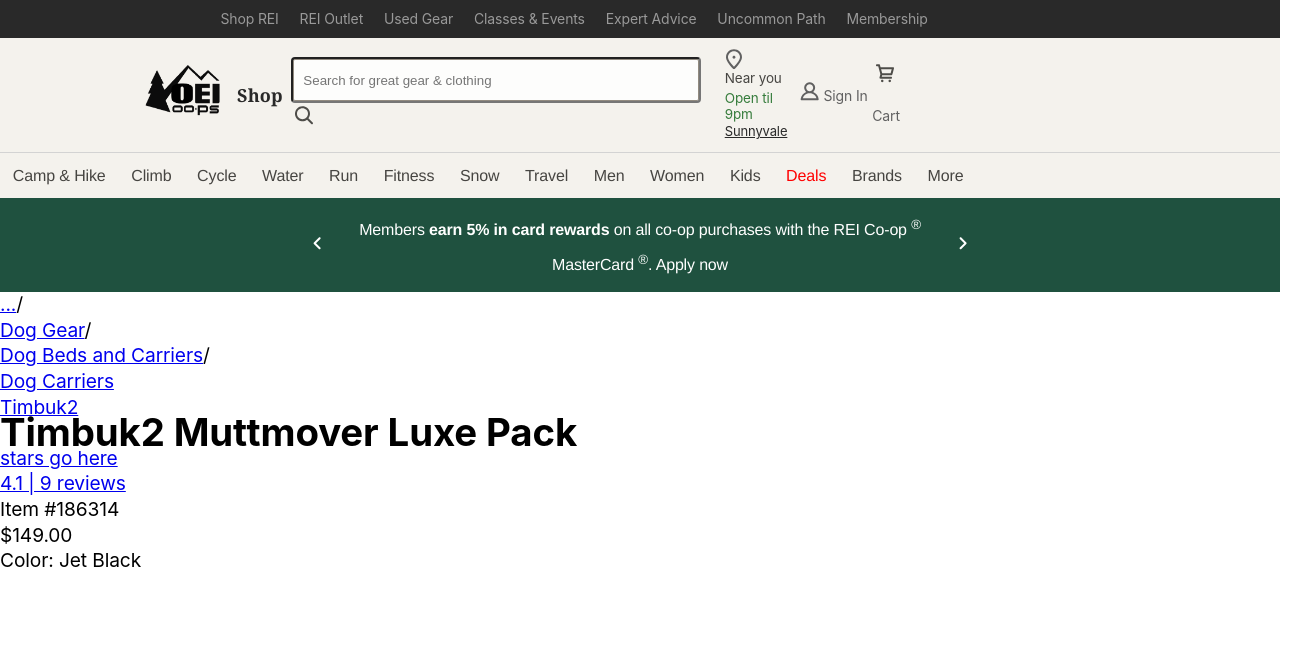
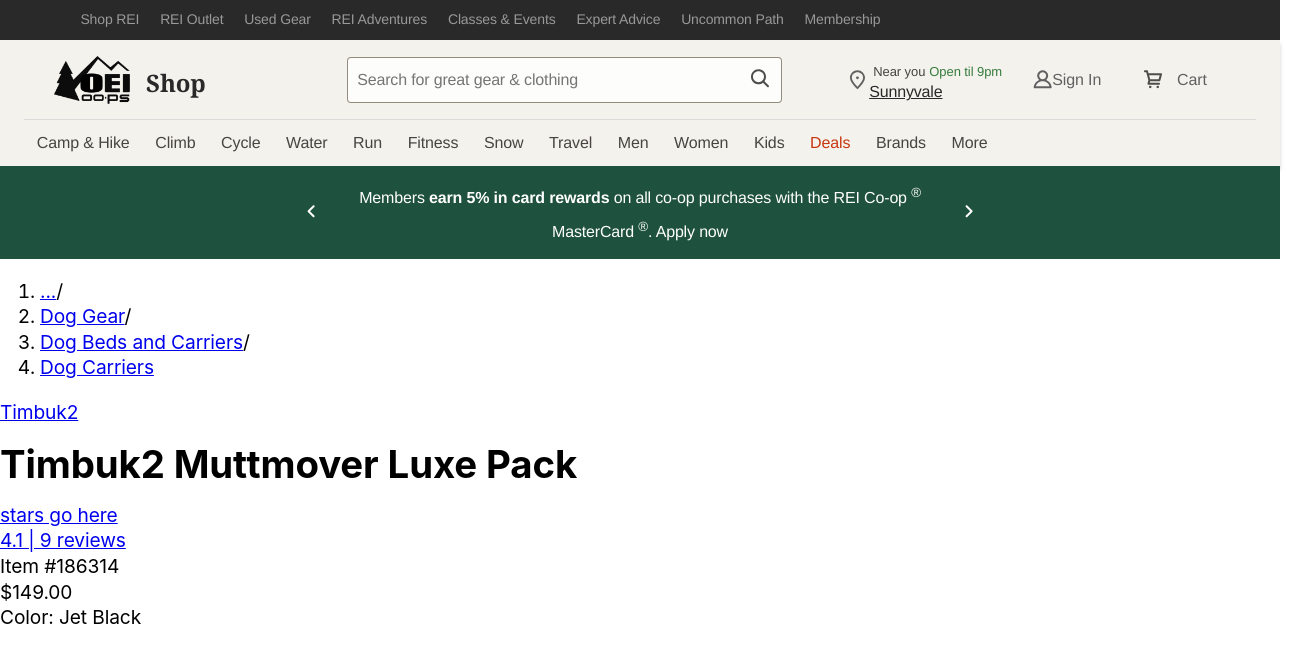
Before and after one commit to pedrovily1/rei-clone-react, a React (Vite) app: page / in a window 1280 px wide. Shown: the top 662 px of the page, 1304 px wide, since content can reach past the window. Built offline with nearby package versions, Linux system fonts and the light colour scheme.

Commit message:
restyled masthead

```diff
--- a/src/components/header/GnavContainer.css
+++ b/src/components/header/GnavContainer.css
@@ -0,0 +1,6 @@
+#GnavContainer {
+    margin-left: auto;
+    margin-right: auto;
+    max-width: 1232px;
+    box-sizing: border-box;
+}
--- a/src/components/header/LowerBar.css
+++ b/src/components/header/LowerBar.css
@@ -7,26 +7,30 @@
   width: 100vw;
 }
 
-#lowerBarhr {
-  height: 1px;
-  background-color: lightgrey;
-  border: none;
+.lowerBarBtns {
+  line-height: 20px;
+  padding: 0.8rem 0.8rem;
 }
 
-#lowerBarBtns {
-  font-size: 1rem;
-  font-weight: 400;
-  line-height: 20px;
-  word-wrap: break-word;
-  padding: 0.8rem 0.8rem;
-  text-align: center;
-  white-space: nowrap;
-}
-#lowerBarBtns:hover {
+.lowerBarBtns:hover {
   border-bottom: 3px solid #292929c7;
+  padding-bottom: 0px;
   cursor: pointer;
   transition: 0.03s;
 }
-#lowerBarBtns:active {
-  border: 1px solid black;
+
+.lowerBarBtns:active {
+  box-shadow: inset 0px 0px 1px 2px black;
 }
+
+#deals {
+  color: #c7370f;
+  text-shadow: #c7370f;
+}
+
+#deals:hover {
+  border-bottom: 3px solid #c7370f;
+  padding-bottom: 0px;
+  cursor: pointer;
+  transition: 0.03s;
+}
--- a/src/components/header/LowerBar.jsx
+++ b/src/components/header/LowerBar.jsx
@@ -3,22 +3,21 @@
 const LowerBar = () => {
   return (
     <>
-        <hr id="lowerBarhr"></hr>
       <div className="LowerBar">
-          <div id="lowerBarBtns">Camp & Hike</div>
-          <div id="lowerBarBtns">Climb</div>
-          <div id="lowerBarBtns">Cycle</div>
-          <div id="lowerBarBtns">Water</div>
-          <div id="lowerBarBtns">Run</div>
-          <div id="lowerBarBtns">Fitness</div>
-          <div id="lowerBarBtns">Snow</div>
-          <div id="lowerBarBtns">Travel</div>
-          <div id="lowerBarBtns">Men</div>
-          <div id="lowerBarBtns">Women</div>
-          <div id="lowerBarBtns">Kids</div>
-                <div id="lowerBarBtns" style={{ color: 'red', borderColor: 'red'}}>Deals</div>
-          <div id="lowerBarBtns">Brands</div>
-          <div id="lowerBarBtns">More</div>
+        <div className="lowerBarBtns">Camp & Hike</div>
+        <div className="lowerBarBtns">Climb</div>
+        <div className="lowerBarBtns">Cycle</div>
+        <div className="lowerBarBtns">Water</div>
+        <div className="lowerBarBtns">Run</div>
+        <div className="lowerBarBtns">Fitness</div>
+        <div className="lowerBarBtns">Snow</div>
+        <div className="lowerBarBtns">Travel</div>
+        <div className="lowerBarBtns">Men</div>
+        <div className="lowerBarBtns">Women</div>
+        <div className="lowerBarBtns">Kids</div>
+        <div className="lowerBarBtns" id="deals">Deals</div>
+        <div className="lowerBarBtns">Brands</div>
+        <div className="lowerBarBtns">More</div>
       </div>
     </>
   );
--- a/src/components/header/Masthead.css
+++ b/src/components/header/Masthead.css
@@ -1,168 +1,147 @@
-#Masthead{
-    margin-right: 344px;
-    margin-left: 100px;
-    padding-top: 10.5px;
-    padding-bottom: 11.5px;
+#Masthead {
    display: flex;
-    flex-direction: row;
-    flex-wrap: nowrap;
-    align-items: stretch;
+   align-items: center;
+   height: 80px;
+   overflow: initial;
+   border-bottom: 1px solid #dadada;
+   box-sizing: border-box;
+   padding-left: 30px;
+   padding-right: 30px;
 }
- #masthead-left{
-    margin-right: 10px;
-    margin-left: 10px;
-    width: 48px;
-    height: 100%;
-    position: relative;
-    display: inline-flex;
+
+#masthead-left {
+   display: flex;
    align-items: center;
 }
 
 #masthead-center {
-    width: 100%;
+   flex: auto;
    display: flex;
-    flex-direction: row;
-    justify-content: center;
    align-items: center;
+   justify-content: flex-end;
 }
 
-  #masthead-center input{
-    width: 100%; height: 100%; padding-top: 13.50px; padding-bottom: 13.50px; padding-left: 10px; padding-right: 90px; background: rgba(255, 255, 255, 0.85); box-shadow: 0px 0px 0px 1px #928B80 inset; border-radius: 4px; overflow: hidden; justify-content: flex-start; align-items: flex-start; display: inline-flex
+#masthead-center form {
+   padding-left: 36px;
+   display: flex;
+   max-width: 480px;
+   width: 100%;
 }
 
-  #masthead-center button{
+#masthead-center input {
+   width: 100%;
    height: 46px;
-  padding: 0 10px;
-  background: #4E4D49;
-  border: none;
-  color: white;
-  font-size: 20px;
-  cursor: pointer;
+   padding: 0 90px 0 10px;
+   background-color: hsla(0, 0%, 100%, .85);
+   font-family: Graphik, Helvetica Neue, sans-serif;
+   letter-spacing: -.16px;
+   font-size: 16px;
+   line-height: 22px;
+   border: 0;
+   box-shadow: inset 0 0 0 1px #928b80;
    border-radius: 4px;
 }
 
-#img {
-    width:  147px;
-    height: 82px;
-    fill: #292929;
+#masthead-center button {
+   position: relative;
+   right: 45px;
+   padding: 8px 10px;
+   border: none;
+   background-color: transparent;
+   cursor: pointer;
 }
 
- #masthead-left h3{
-
-    color: #292929;
-    font-size: 18px;
-    font-family: Stuart,Georgia,serif;
-    font-style: normal;
-    font-weight: 600;
-    line-height: 24px;
-    letter-spacing: .1px;
-    word-wrap: break-word;
-    text-decoration: none;
-    margin-left: -20px;
-    white-space: nowrap;
-    position: relative;
-    display: block;
-    margin-bottom: -7px;
-
+#img {
+   width: 76px;
+   height: 48px;
+   fill: #292929;
+   margin-right: 16px;
 }
 
- #masthead-left a{
+#masthead-left a {
    text-decoration: none;
+   font-family: Stuart, Georgia, serif;
+   font-weight: 600;
+   color: #292929;
+   margin-bottom: -7px;
+   font-size: 24px;
+   line-height: 30px;
+   letter-spacing: -.16px;
+   -webkit-font-smoothing: antialiased;
 }
 
- #masthead-right{
-    display: flex;
-    flex-direction: row;
-    align-items: center;
+#masthead-right {
+   padding-left: 6px;
 }
- #mastead-actions{
+
+#mastead-actions {
    display: flex;
    align-items: center;
    flex-direction: row;
 }
 
-
- #second-div{
-    width: 90%;
-
- }
-
- #second-div a{
-    text-decoration: none;
-}
- #third-div{
-    width: 80%;
-    height: 100%;
+#container {
    display: flex;
-}
-
- #third-div a{
-     text-decoration: none;
- }
-
- #container {
-    width: 100%;
-    height: 100%;
+   cursor: pointer;
+   padding: 12px;
+   align-items: center;
 }
 
 #icon {
-     margin-right: 4px;
+   width: 16px;
+   height: 24px;
+   fill: #616161;
+   padding-left: 4px;
+   padding-right: 4px;
 }
 
 #details {
-    height: 100%;
-    width: 100%;
-    display: flex;
+   letter-spacing: -.08px;
+   font-size: 13px;
+   line-height: 1.6rem;
    padding-left: 4px;
-    flex-wrap: wrap;
-    align-items: flex-start;
-    flex-direction: row;
-
-}
-
-#text-container {
-    display: flex;
-    justify-content: flex-start;
-    gap: 4.75px;
-    flex-direction: row;
-    flex-wrap: wrap;
-}
-
-#near-you, #open-time {
-    font-size: 13.5px;
-    font-family: Inter;
 }
 
 #open-time {
-    color: #367C3C;
+   padding-left: 4px;
+   color: #367c3c;
 }
 
 #sunnyvale {
-    text-align: center;
    color: #292929;
-    font-size: 13px;
-    font-family: Inter;
+   text-decoration: underline;
+   font-family: Graphik, Helvetica Neue, sans-serif;
+   font-style: normal;
    font-weight: 400;
-    text-decoration: underline;
-    line-height: 18px;
-    word-wrap: break-word;
+   letter-spacing: -.16px;
 }
 
-#sign-in{
+#second-div a {
+   display: inline-flex;
+   align-items: center;
    color: #616161;
-     font-size: 14px;
-     font-family: Inter;
-     font-weight: 400;
-     line-height: 22px;
-     word-wrap: break-word;
    text-decoration: none;
+   padding: 1.2rem;
 }
 
-#cart{
+#third-div a {
+   display: inline-flex;
+   align-items: center;
    color: #616161;
-     font-size: 14px;
-     font-family: Inter;
-     font-weight: 400;
-     line-height: 22px;
-     word-wrap: break-word
+   text-decoration: none;
+   padding: 1.2rem;
 }
+
+#cartQty {
+   position: relative;
+   font-size: 12px;
+   bottom: 19px;
+   right: 4px;
+   background: #1f513f;
+   color: #fff;
+   padding: 1px 2px;
+   border: 1px solid #1f513f;
+   box-sizing: border-box;
+   box-shadow: 0 4px 4px 0 rgba(12, 11, 8, .2);
+   border-radius: 2px;
+}
--- a/src/components/header/Masthead.jsx
+++ b/src/components/header/Masthead.jsx
@@ -13,12 +13,9 @@
       <div id="masthead-left">
         <a href="https://www.rei.com/">
           <img id="img" src="src\assets\oei_logo.png">
-            {/*The OEI logo*/}
           </img>
         </a>
-        <a href="https://www.rei.com/">
-          <h3>Shop</h3>
-        </a>
+        <a href="https://www.rei.com/">Shop</a>
       </div>
 
       <div id="masthead-center">
@@ -27,36 +24,37 @@
             type="text"
             placeholder="Search for great gear & clothing"
           ></input>
-          <img src={Search} alt="Logo" id="Search"></img>
+          <button><img src={Search} alt="Logo" id="Search"></img></button>
         </form>
       </div>
 
       <div id="masthead-right">
         <div id="mastead-actions">
+
           <div id="container">
-            <div id="details">
-              <img src={vector} alt="Logo" id="icon"></img>
-              <div id="text-container">
-                <p id="near-you">Near you</p>
-                <p id="open-time">Open til 9pm</p>
+            <img src={vector} alt="Logo" id="icon"></img>
+            <div id="text-container">
+              <div id="details">
+                <span id="near-you">Near you</span>
+                <span id="open-time">Open til 9pm</span>
               </div>
               <div id="location">
-                <p id="sunnyvale">Sunnyvale</p>
+                <span id="sunnyvale">Sunnyvale</span>
               </div>
+
             </div>
+
           </div>
 
           <div id="second-div">
-            <div>
-              <a href="https://www.rei.com/login">
-                <img src={Profile} alt="Logo" id="icon"></img>
-                <span id="sign-in">Sign In</span>
-              </a>
-            </div>
+            <a href="https://www.rei.com/login">
+              <img src={Profile} alt="Logo"></img>
+              <span id="sign-in">Sign In</span>
+            </a>
           </div>
           <div id="third-div">
             <a href="https://www.rei.com/ShoppingCart">
-              <img src={Cart} alt="Logo" id="icon"></img>
+              <img src={Cart} alt="Logo"></img>
               <div
                 id="cartQty"
                 style={
--- a/src/components/header/UNav.jsx
+++ b/src/components/header/UNav.jsx
@@ -8,6 +8,7 @@
         <div className="nav-item">Shop REI</div>
         <div className="nav-item">REI Outlet</div>
         <div className="nav-item">Used Gear</div>
+        <div className="nav-item">REI Adventures</div>
         <div className="nav-item">Classes & Events</div>
         <div className="nav-item">Expert Advice</div>
         <div className="nav-item">Uncommon Path</div>
--- a/src/components/header/Unav.css
+++ b/src/components/header/Unav.css
@@ -1,36 +1,16 @@
-* {
-   margin: 0;
-   padding: 0;
-}
-
-
-body {
-   font-family: 'Inter', sans-serif;
-   font-style: normal;
-   font-weight: 400;
-   letter-spacing: -.008rem;
-   font-size: 1.2rem;
-   line-height: 1.6rem;
-}
-
 #Unav {
    background-color: #292929;
-   overflow: hidden;
-   padding-right: 30px;
-   padding-left: 30px;
    margin-left: auto;
    margin-right: auto;
-
+   font-family: Graphik, Helvetica Neue, sans-serif;
 }
 
 #nav {
    background-color: #292929;
-   width: auto;
-   max-height: 40px;
-   margin-right: 30px;
-   margin-left: 150px;
-   padding-left: 30px;
-   padding-right: 30px;
+   max-width: 1200px;
+   height: 40px;
+   margin-right: auto;
+   margin-left: auto;
 }
 
 @media (max-width: 1000px) {
@@ -44,12 +24,8 @@
    flex-direction: row;
    flex-wrap: nowrap;
    justify-content: flex-start;
-}
-
-@media (max-width: 1000px) {
-   #nav-list {
-      margin: 08px;
-   }
+   padding-left: 30px;
+   padding-right: 30px;
 }
 
 .nav-item {
@@ -61,8 +37,6 @@
    padding: 9px 10.42px;
    text-align: center;
    white-space: nowrap;
-   /* Add this line */
-
 }
 
 .nav-item:hover {
--- a/src/index.css
+++ b/src/index.css
@@ -1,6 +1,9 @@
-:root {
-  font-family: Inter, system-ui, Avenir, Helvetica, Arial, sans-serif;
-  line-height: 1.5;
+body {
+  font-family: 'Inter', sans-serif;
+  font-style: normal;
   font-weight: 400;
-
+  letter-spacing: -.008rem;
+  font-size: 1.2rem;
+  line-height: 1.6rem;
+  margin: 0px;
 }
```
Also changed, not shown: src/assets/oei_logo.png. Lines whose indentation alone changed are shown as unchanged.
